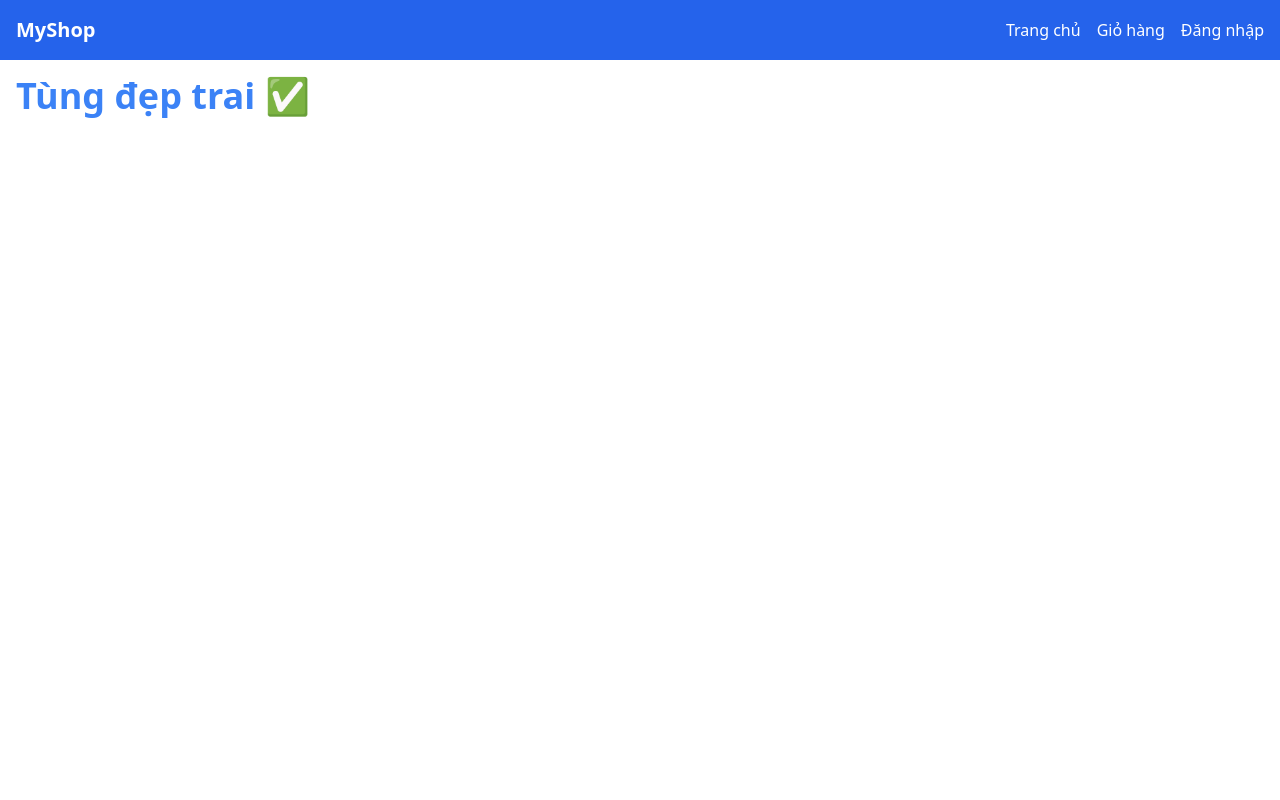
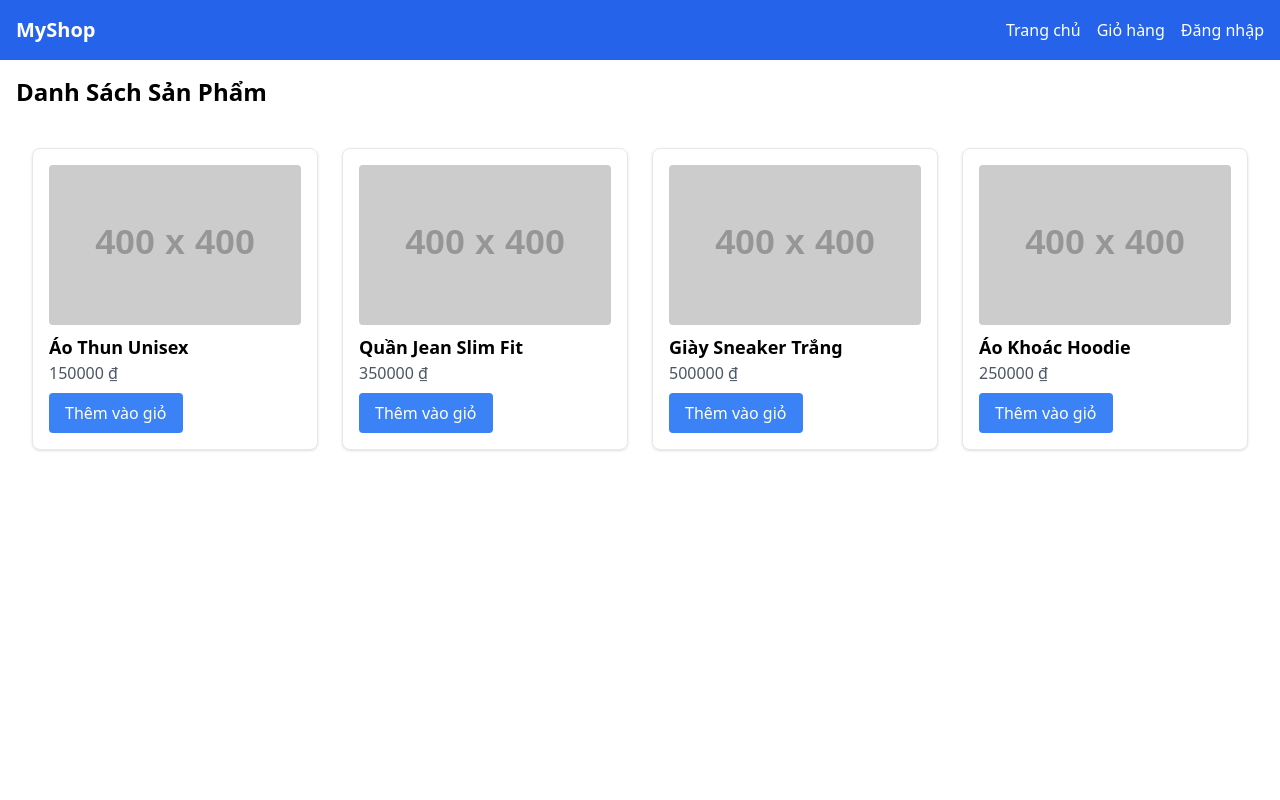
Before and after one commit to nguyenthanhtung-30092004/shop-app, a Next.js app: page / in a window 1280 px wide. Shown: the top 800 px of the page. Built offline with nearby package versions, Linux system fonts and the light colour scheme.

Commit message:
home static products

```diff
--- a/app/page.tsx
+++ b/app/page.tsx
@@ -1,6 +1,41 @@
-import Image from "next/image";
-import styles from "./page.module.css";
+import ProductCard from "@/components/ProductCard";
 
-export default function Home() {
-  return <h1 className="text-4xl font-bold text-blue-500">Tùng đẹp trai ✅</h1>;
+const products = [
+  {
+    id: 1,
+    name: "Áo Thun Unisex",
+    price: 150000,
+    image: "https://via.placeholder.com/400",
+  },
+  {
+    id: 2,
+    name: "Quần Jean Slim Fit",
+    price: 350000,
+    image: "https://via.placeholder.com/400",
+  },
+  {
+    id: 3,
+    name: "Giày Sneaker Trắng",
+    price: 500000,
+    image: "https://via.placeholder.com/400",
+  },
+  {
+    id: 4,
+    name: "Áo Khoác Hoodie",
+    price: 250000,
+    image: "https://via.placeholder.com/400",
+  },
+];
+
+export default function HomePage() {
+  return (
+    <div>
+      <h1 className="text-2xl font-bold mb-6">Danh Sách Sản Phẩm</h1>
+      <div className="grid grid-cols-1 sm:grid-cols-2 md:grid-cols-3 lg:grid-cols-4 gap-6 p-4">
+        {products.map((product) => (
+          <ProductCard key={product.id} product={product} />
+        ))}
+      </div>
+    </div>
+  );
 }
```
